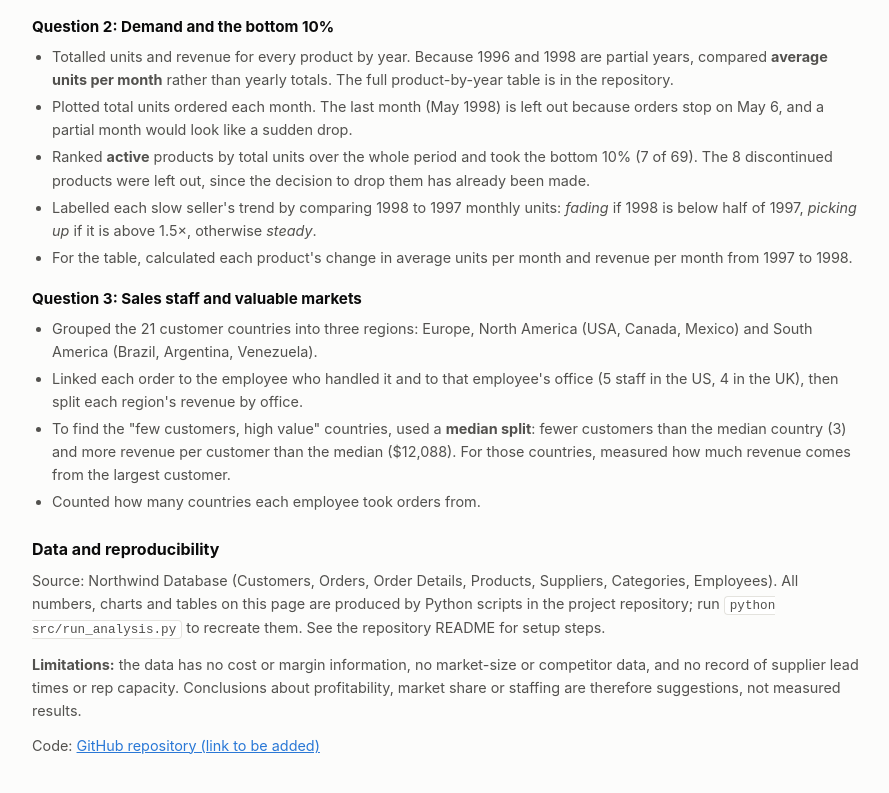
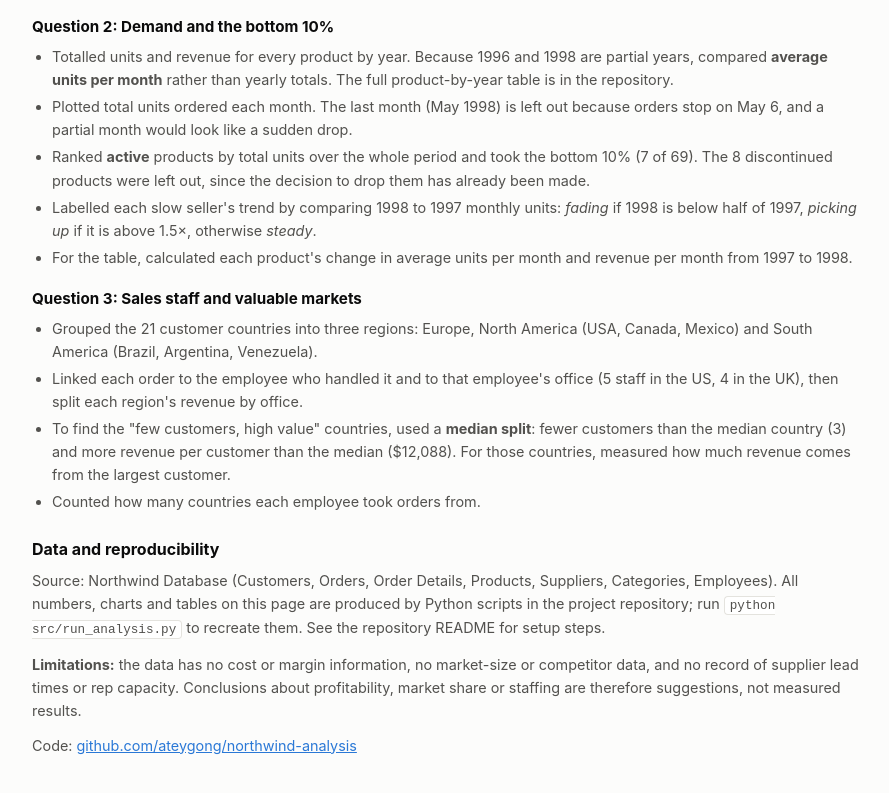
Before and after one commit to ateygong/northwind-analysis, a plain HTML site: page index.html in a window 1280 px wide. Shown: the part 5268-6061 px from the top of the page, without its empty margins (194-1083 px from the left). Drawn offline with Linux system fonts and the light colour scheme.

Commit message:
Add GitHub repository link to README and webpage
Co-Authored-By: Claude Opus 5.5 <noreply@anthropic.com>

```diff
--- a/index.html
+++ b/index.html
@@ -264,7 +264,7 @@
   <h3>Data and reproducibility</h3>
   <p>Source: Northwind Database (Customers, Orders, Order Details, Products, Suppliers, Categories, Employees). All numbers, charts and tables on this page are produced by Python scripts in the project repository; run <code>python src/run_analysis.py</code> to recreate them. See the repository README for setup steps.</p>
   <p><strong>Limitations:</strong> the data has no cost or margin information, no market-size or competitor data, and no record of supplier lead times or rep capacity. Conclusions about profitability, market share or staffing are therefore suggestions, not measured results.</p>
-  <p>Code: <a href="#">GitHub repository (link to be added)</a></p>
+  <p>Code: <a href="https://github.com/ateygong/northwind-analysis">github.com/ateygong/northwind-analysis</a></p>
 </footer>
 
 </div>
```
Also changed, not shown: 1 other file.
